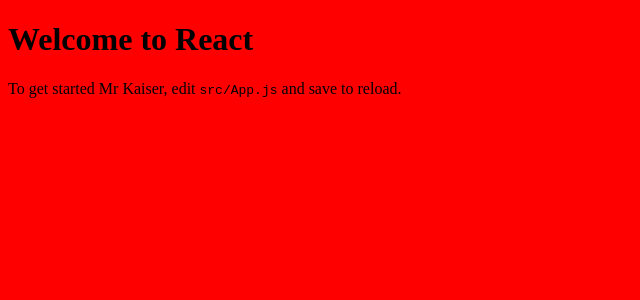
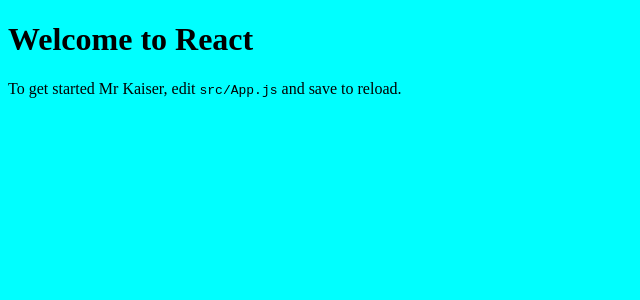
Before and after one commit to dskaiser82/udacity-proj2, a React (Create React App) app in the folder frontend/: page / in a window 1280 px wide. Shown: the top 300 px of the page, without its empty margins (0-640 px from the left). Built offline with nearby package versions, Linux system fonts and the light colour scheme.

Commit message:
setting up API file for api calls

```diff
--- /dev/null
+++ b/frontend/src/api/Api.js
@@ -0,0 +1,4 @@
+const api = "http://localhost:3001/categories/"
+
+
+console.log(api)
--- a/frontend/src/components/App.js
+++ b/frontend/src/components/App.js
@@ -1,8 +1,9 @@
 import React, { Component } from 'react';
+import * as API from '../api/Api';
 
 import '../css/style.css';
 
-class App extends Component {
+class ReadApp extends Component {
   render() {
     return (
       <div className="App">
@@ -18,4 +19,4 @@
   }
 }
 
-export default App;
+export default ReadApp;
--- a/frontend/src/css/style.css
+++ b/frontend/src/css/style.css
@@ -1,4 +1,4 @@
 body {
-  background-color: red; }
+  background-color: aqua; }
 
 /*# sourceMappingURL=style.css.map */
--- a/frontend/src/index.js
+++ b/frontend/src/index.js
@@ -1,7 +1,7 @@
 import React from 'react';
 import ReactDOM from 'react-dom';
-import App from './components/App';
+import ReadApp from './components/App';
 import registerServiceWorker from './registerServiceWorker';
 
-ReactDOM.render(<App />, document.getElementById('root'));
+ReactDOM.render(<ReadApp />, document.getElementById('root'));
 registerServiceWorker();
```
